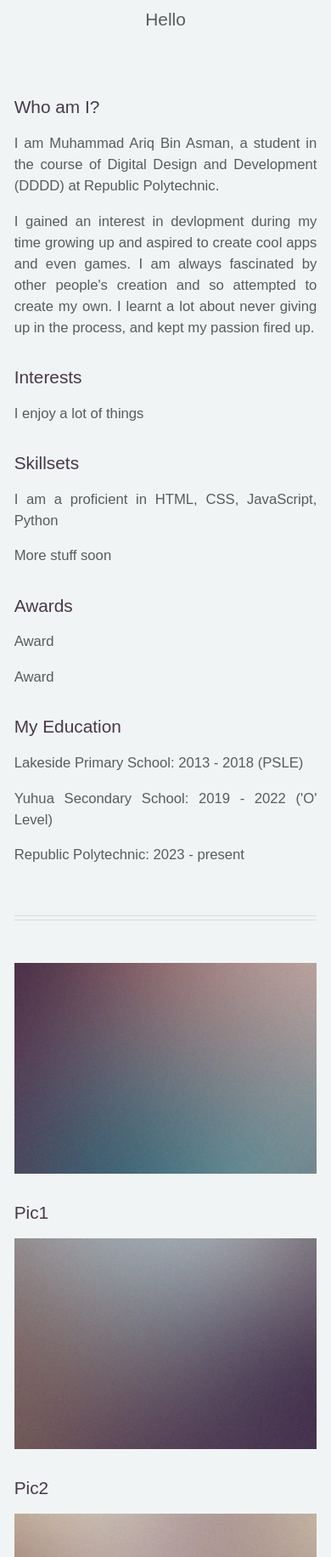
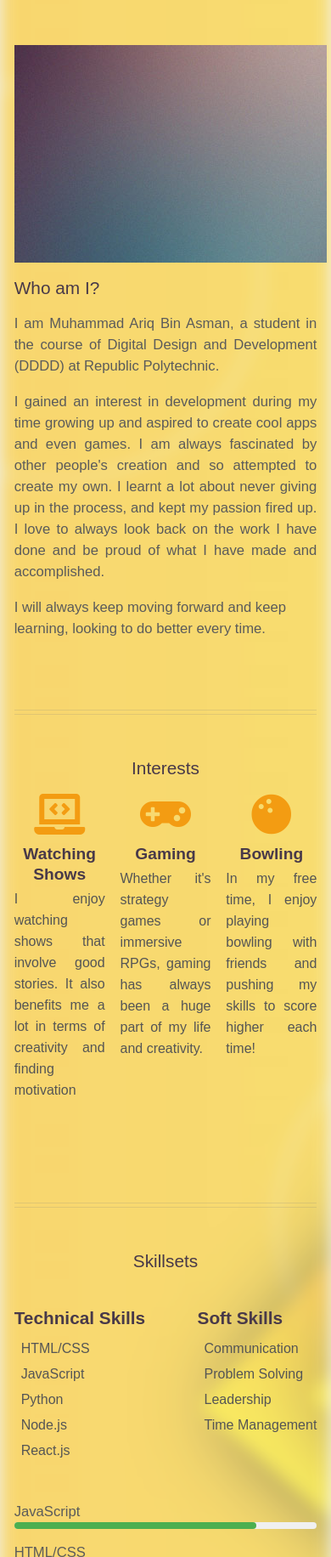
Before and after one commit to sixphor/sixphor-port-old, a plain HTML site: page about.html in a window 390 px wide. Shown: the part 168-2000 px from the top of the page at 85% size. Drawn offline with Linux system fonts and the light colour scheme; a web font is replaced by a local one.

Commit message:
Update about.html

```diff
--- a/about.html
+++ b/about.html
@@ -5,24 +5,17 @@
     <meta charset="utf-8" />
     <meta name="viewport" content="width=device-width, initial-scale=1, user-scalable=no" />
     <link rel="stylesheet" href="assets/css/main.css" />
-		<noscript><link rel="stylesheet" href="assets/css/noscript.css" /></noscript>
 </head>
 <body class="no-sidebar is-preload">
     <div id="page-wrapper">
 
         <!-- Header -->
         <div id="header">
-
-					<!-- Inner -->
-						<div class="inner">
-						</div>
-
-					<!-- Nav -->
+            <div class="inner"></div>
             <nav id="nav">
                 <ul>
                     <li><a href="index.html">Home</a></li>
                     <li class="onpage"><a href="about.html" class="scrolly">About</a></li>
-							<!-- <li class="topname">NINJA MINDS</li> -->
                     <li>
                         <a href="portfolio.html" class="scrolly">Portfolio</a>
                         <ul>
@@ -34,122 +27,130 @@
                     <li><a href="contact.html">Contact</a></li>
                 </ul>
             </nav>
-
         </div>
 
         <!-- Main -->
         <div class="wrapper style1">
-
             <div class="container">
-						<article id="main" class="special">
+                <div class="special">
+                    <div class="blur-background"></div>
                     <header>
                         <h2><a href="#">ABOUT ME!</a></h2>
-								<p>
-									Hello
-								</p>
+                        <br>
+                        <br>
                     </header>
                     <section>
                         <header>
+                            <img src="images/pic02.jpg" alt="me" class="image left">
                             <h3>Who am I?</h3>
                         </header>
-								<p>
-									I am Muhammad Ariq Bin Asman, a student in the course of Digital Design and Development (DDDD) at Republic Polytechnic.
-								</p>
-								<p>
-									I gained an interest in devlopment during my time growing up and aspired to create cool apps and even games.
+                        <p>I am Muhammad Ariq Bin Asman, a student in the course of Digital Design and Development (DDDD) at Republic Polytechnic.</p>
+                        <p>I gained an interest in development during my time growing up and aspired to create cool apps and even games.
                              I am always fascinated by other people's creation and so attempted to create my own.
                               I learnt a lot about never giving up in the process, and kept my passion fired up.
+                               I love to always look back on the work I have done and be proud of what I have made and accomplished.
                              </p>
+                             <div>I will always keep moving forward and keep learning, looking to do better every time.</div>
                     </section>
+                    <hr />
                     <section>
-								<header>
+                        <!-- <header>
                             <h3>Interests</h3>
                         </header>
-								<p>
-									I enjoy a lot of things
-								</p>
+                        <p>I enjoy spending time watching shows, reading novels and playing games.
+                             I spend most of my time on the computer, doing those various things.
+                              Aside from that, I also love to play bowling in my spare time.
+                        </p> -->
+                        <header>
+                            <h3 style="text-align: center;">Interests</h3>
+                        </header>
+                        <div class="interests-container">
+                            <div class="interest-item">
+                                <i class="fa fa-laptop-code"></i>
+                                <h4>Watching Shows</h4>
+                                <p>I enjoy watching shows that involve good stories. It also benefits me a lot in terms of creativity and finding motivation</p>
+                            </div>
+                            <div class="interest-item">
+                                <i class="fa fa-gamepad"></i>
+                                <h4>Gaming</h4>
+                                <p>Whether it's strategy games or immersive RPGs, gaming has always been a huge part of my life and creativity.</p>
+                            </div>
+                            <div class="interest-item">
+                                <i class="fa fa-bowling-ball"></i>
+                                <h4>Bowling</h4>
+                                <p>In my free time, I enjoy playing bowling with friends and pushing my skills to score higher each time!</p>
+                            </div>
+                        </div>
                     </section>
-							<section>
+                    <hr />
+                    <!-- <section>
                         <header>
                             <h3>Skillsets</h3>
                         </header>
-								<p>
-									I am a proficient in HTML, CSS, JavaScript, Python
-								</p>
-								<p>
-									More stuff soon
-								</p>
-							</section>
+                        <p>I am proficient in HTML, CSS, JavaScript, Python.</p>
+                        <p>More stuff soon.</p>
+                    </section> -->
                     <section>
                         <header>
-									<h3>Awards</h3>
+                            <h3 style="text-align: center;">Skillsets</h3>
+                            <br>
                         </header>
-								<p>
-									Award
-								</p>
-								<p>
-									Award
-								</p>
-							</section>
-							<section>
-								<header>
-									<h3>My Education</h3>
-								</header>
-								<p>
-									Lakeside Primary School:  2013 - 2018 (PSLE)
-								</p>
-								<p>
-									Yuhua Secondary School:  2019 - 2022 ('O' Level)
-								</p>
-								<p>
-									Republic Polytechnic: 2023 - present
-								</p>
-							</section>
-						</article>
-						<hr />
-						<div class="row">
-							<article class="col-4 col-12-mobile special">
-								<a href="#" class="image featured"><img src="images/pic02.jpg" alt="" /></a>
-								<header>
-									<h3><a href="#">Pic1</a></h3>
-								</header>
-								<p>
-
-								</p>
-							</article>
-							<article class="col-4 col-12-mobile special">
-								<a href="#" class="image featured"><img src="images/pic03.jpg" alt="" /></a>
-								<header>
-									<h3><a href="#">Pic2</a></h3>
-								</header>
-								<p>
-
-								</p>
-							</article>
-							<article class="col-4 col-12-mobile special">
-								<a href="#" class="image featured"><img src="images/pic04.jpg" alt="" /></a>
-								<header>
-									<h3><a href="#">Pic3</a></h3>
-								</header>
-								<p>
-
-								</p>
-							</article>
+                        <div class="skills-container">
+                            <div class="skill-category">
+                                <h4>Technical Skills</h4>
+                                <ul>
+                                    <li>HTML/CSS</li>
+                                    <li>JavaScript</li>
+                                    <li>Python</li>
+                                    <li>Node.js</li>
+                                    <li>React.js</li>
+                                </ul>
+                            </div>
+                            <div class="skill-category">
+                                <h4>Soft Skills</h4>
+                                <ul>
+                                    <li>Communication</li>
+                                    <li>Problem Solving</li>
+                                    <li>Leadership</li>
+                                    <li>Time Management</li>
+                                </ul>
                             </div>
                         </div>
 
+                        <!-- Skill Proficiency Bars -->
+                        <div class="skills-bars">
+                            <div class="progress-bar">
+                                <label>JavaScript</label>
+                                <div class="bar">
+                                    <div class="fill" style="width: 80%"></div>
+                                </div>
+                            </div>
+                            <div class="progress-bar">
+                                <label>HTML/CSS</label>
+                                <div class="bar">
+                                    <div class="fill" style="width: 90%"></div>
+                                </div>
+                            </div>
+                            <div class="progress-bar">
+                                <label>Python</label>
+                                <div class="bar">
+                                    <div class="fill" style="width: 70%"></div>
+                                </div>
+                            </div>
+                        </div>
+                    </section>
+                </div>
+                <hr />
+            </div>
         </div>
 
         <!-- Footer -->
         <div id="footer">
             <div class="container">
-					<div class="row">
-
-					</div>
+                <div class="row"></div>
                 <hr />
                 <div class="row">
                     <div class="col-12">
-
                         <!-- Contact -->
                         <section class="contact">
                             <header>
@@ -157,9 +158,8 @@
                             </header>
                             <p>Feel free to contact me for any inquiries!</p>
                             <ul class="icons">
-										<li><a href="#" class="icon brands fa-facebook-f"><span class="label">Facebook</span></a></li>
-										<li><a href="#" class="icon brands fa-instagram"><span class="label">Instagram</span></a></li>
-										<li><a href="#" class="icon brands fa-dribbble"><span class="label">Dribbble</span></a></li>
+                                <li><a href="https://www.facebook.com/" class="icon brands fa-facebook-f"><span class="label">Facebook</span></a></li>
+                                <li><a href="https://www.instagram.com/_ariq17_" class="icon brands fa-instagram"><span class="label">Instagram</span></a></li>
                                 <li><a href="https://www.linkedin.com/in/ariq-asman-6367552a0/" class="icon brands fa-linkedin-in"><span class="label">Linkedin</span></a></li>
                             </ul>
                         </section>
```
Lines whose indentation alone changed are shown as unchanged.
